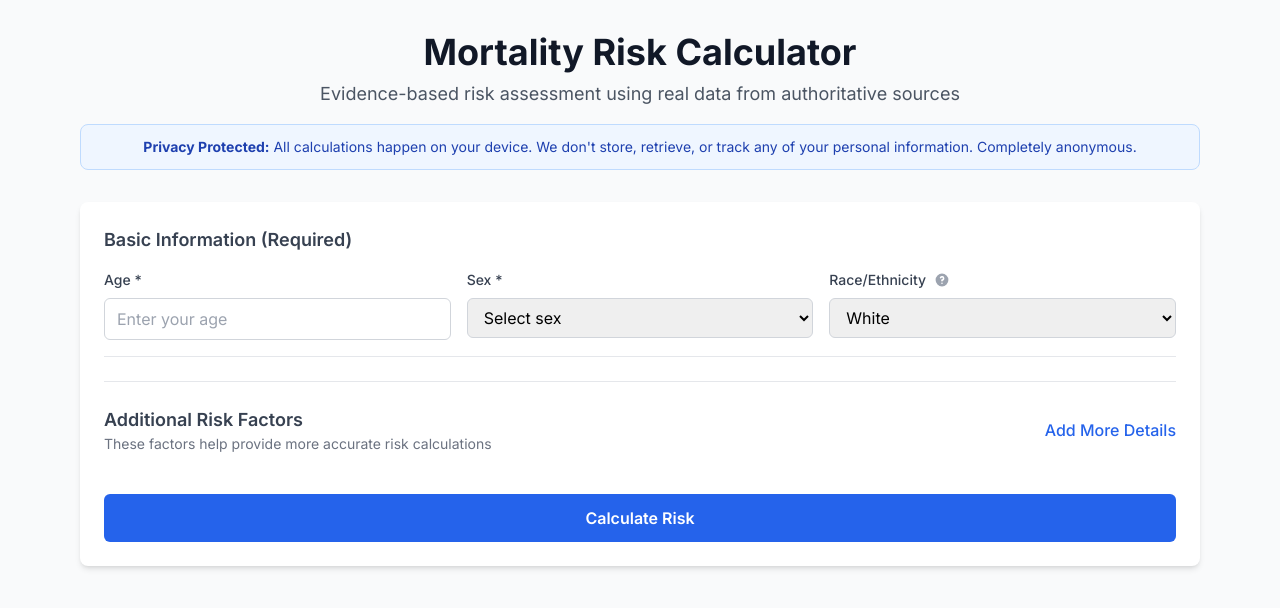
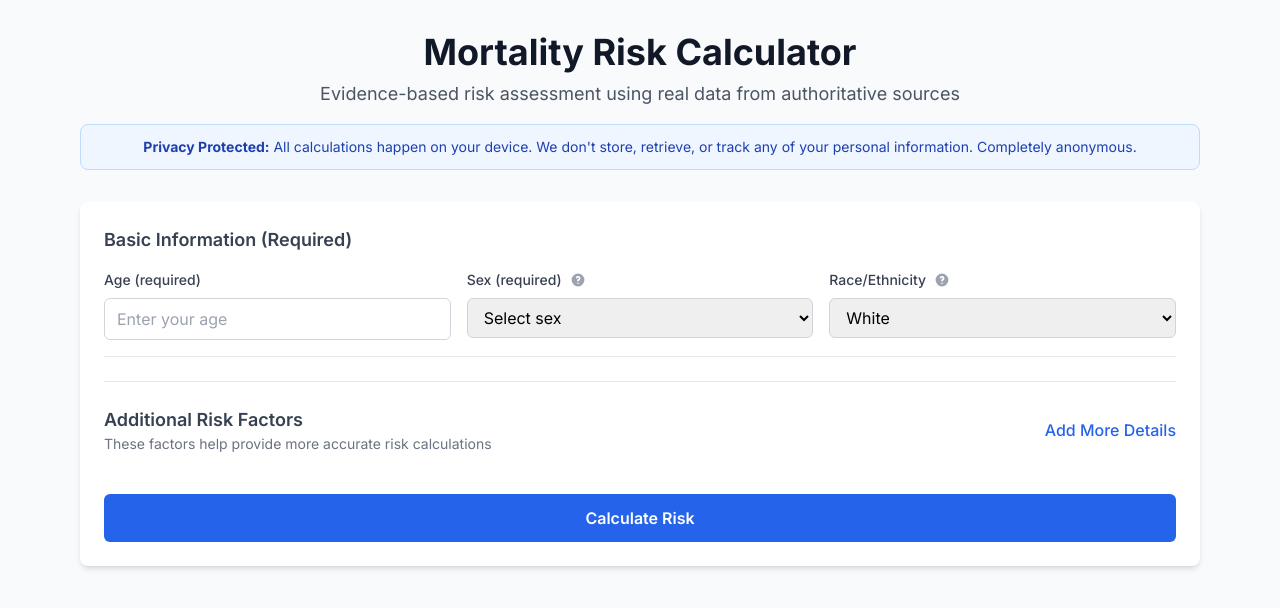
Before and after one commit to billewood/life_risk_estimator, a Next.js app: page / in a window 1280 px wide. Shown: the top 608 px of the page. Built offline with nearby package versions, Linux system fonts and the light colour scheme.

Commit message:
Replace asterisks with 'required' and add sex field explanation modal

```diff
--- a/app/page.tsx
+++ b/app/page.tsx
@@ -93,7 +93,7 @@ export default function Home() {
               <div className="grid grid-cols-1 md:grid-cols-3 gap-4">
                 <div>
                   <label className="block text-sm font-medium text-gray-700 mb-2">
-                    Age *
+                    Age (required)
                   </label>
                   <input
                     type="number"
@@ -108,9 +108,20 @@ export default function Home() {
                 </div>
 
                 <div>
-                  <label className="block text-sm font-medium text-gray-700 mb-2">
-                    Sex *
-                  </label>
+                  <div className="flex items-center mb-2">
+                    <label className="block text-sm font-medium text-gray-700">
+                      Sex (required)
+                    </label>
+                    <button
+                      type="button"
+                      onClick={() => setShowInfoModal('sex')}
+                      className="ml-2 text-gray-400 hover:text-gray-600"
+                    >
+                      <svg className="w-4 h-4" fill="currentColor" viewBox="0 0 20 20">
+                        <path fillRule="evenodd" d="M18 10a8 8 0 11-16 0 8 8 0 0116 0zm-8-3a1 1 0 00-.867.5 1 1 0 11-1.731-1A3 3 0 0113 8a3.001 3.001 0 01-2 2.83V11a1 1 0 11-2 0v-1a1 1 0 011-1 1 1 0 100-2zm0 8a1 1 0 100-2 1 1 0 000 2z" clipRule="evenodd" />
+                      </svg>
+                    </button>
+                  </div>
                   <select
                     value={sex}
                     onChange={(e) => setSex(e.target.value as 'male' | 'female')}
@@ -649,6 +660,49 @@ export default function Home() {
                 </div>
               )}
 
+              {showInfoModal === 'sex' && (
+                <div className="space-y-4">
+                  <p className="text-gray-700">
+                    <strong>Sex in Medical Research</strong> - Understanding current limitations and our commitment to inclusion.
+                  </p>
+
+                  <div className="bg-blue-50 p-4 rounded-lg">
+                    <h4 className="font-semibold text-blue-800 mb-2">Current Data Limitations</h4>
+                    <p className="text-sm text-blue-700 mb-2">
+                      Unfortunately, the underlying medical research and data sources we use (Social Security Administration life tables,
+                      Global Burden of Disease studies, and Pooled Cohort Equations) only provide data for male and female categories.
+                    </p>
+                    <p className="text-xs text-blue-600">
+                      This is a limitation of the current state of medical research, not a reflection of our values or beliefs about gender identity.
+                    </p>
+                  </div>
+
+                  <div className="bg-green-50 p-4 rounded-lg">
+                    <h4 className="font-semibold text-green-800 mb-2">Our Commitment</h4>
+                    <p className="text-sm text-green-700 mb-2">
+                      We are committed to providing accurate and inclusive health information for all people.
+                    </p>
+                    <ul className="text-xs text-green-600 space-y-1">
+                      <li>• Actively monitoring for research that includes diverse gender identities</li>
+                      <li>• Working to incorporate new data as it becomes available</li>
+                      <li>• Being transparent about current limitations</li>
+                      <li>• Advocating for more inclusive medical research practices</li>
+                    </ul>
+                  </div>
+
+                  <div className="bg-yellow-50 p-4 rounded-lg">
+                    <h4 className="font-semibold text-yellow-800 mb-2">What This Means for You</h4>
+                    <p className="text-xs text-yellow-700">
+                      If you identify as non-binary, transgender, or another gender identity not represented in the current options,
+                      please select the option that most closely aligns with your biological sex assigned at birth for the purposes
+                      of these medical calculations. We understand this may not fully represent your identity, and we apologize for
+                      this limitation. We encourage you to discuss your results with a healthcare provider who understands and
+                      respects your identity.
+                    </p>
+                  </div>
+                </div>
+              )}
+
               {showInfoModal === 'raceEthnicity' && (
                 <div className="space-y-4">
                   <p className="text-gray-700">
```
